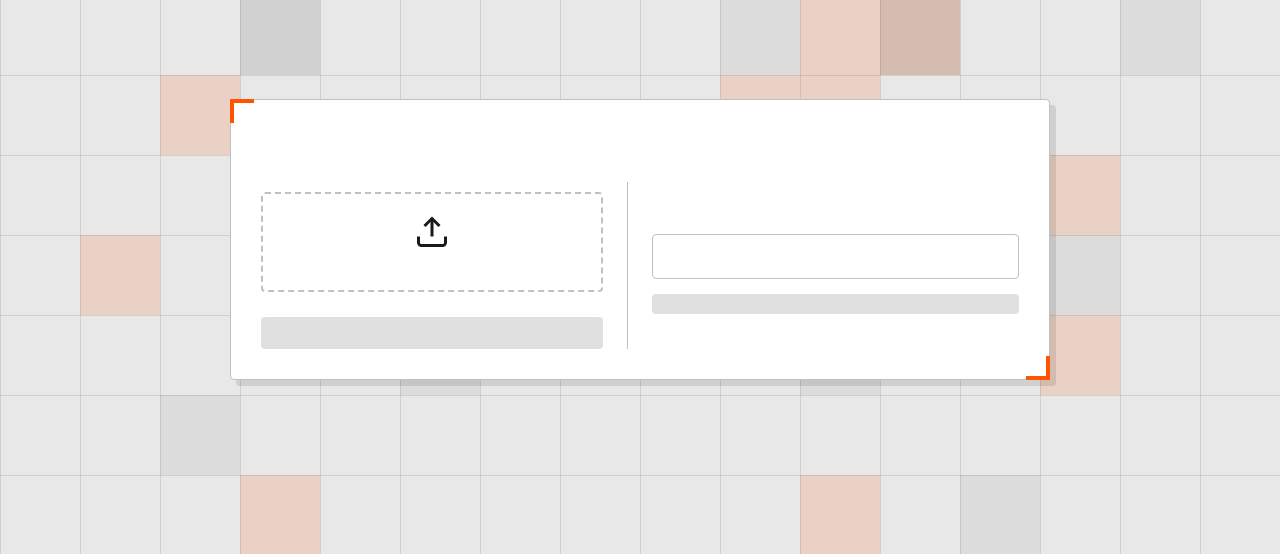
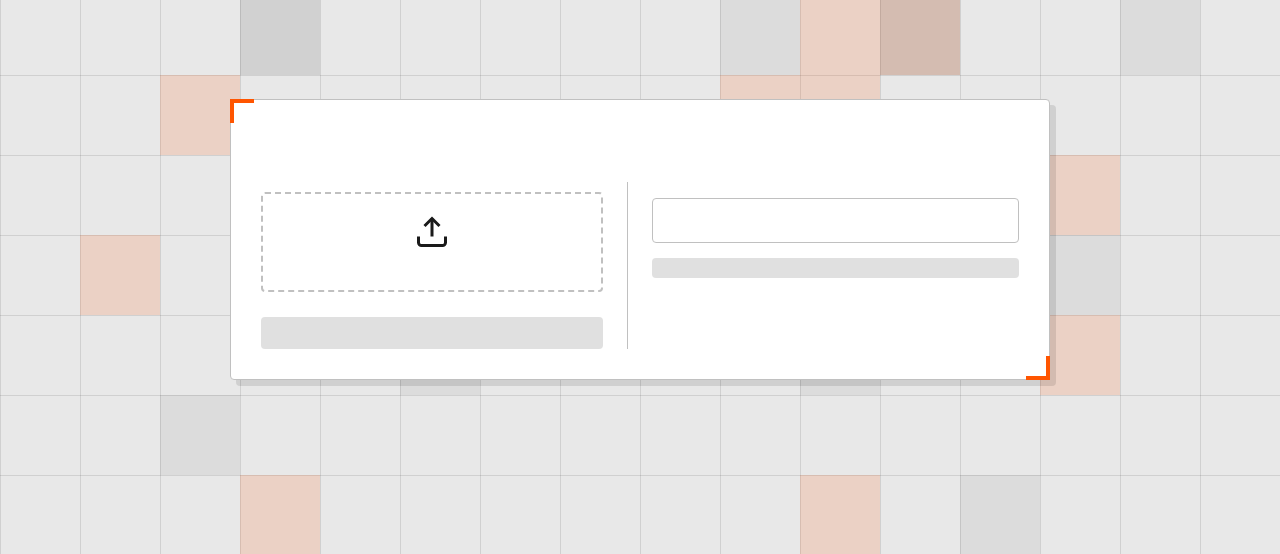
Before and after one commit to hamedkhomjani/dropsite, a Python web app: template templates/index.html in a window 1280 px wide. Shown: the part 165-719 px from the top of the page. Run offline with Jinja, Linux system fonts and the light colour scheme; the template is opened without the code that fills it, so the values that code supplies are empty.

Commit message:
Align home page column headings at the same height (6af1c58798c21d2f0ffb755e)

```diff
--- a/public/static/style.css
+++ b/public/static/style.css
@@ -434,8 +434,9 @@ button,
     letter-spacing: 1px;
     margin: 0 0 10px;
     font-size: 14px;
+    line-height: 1.4;
     color: var(--primary-color);
-    text-align: left;
+    text-align: start;
 }
 
 .upload-column {
@@ -444,7 +445,7 @@ button,
 }
 
 .download-column {
-    align-self: center;
+    align-self: start;
 }
 
 @media (max-width: 700px) {
```
